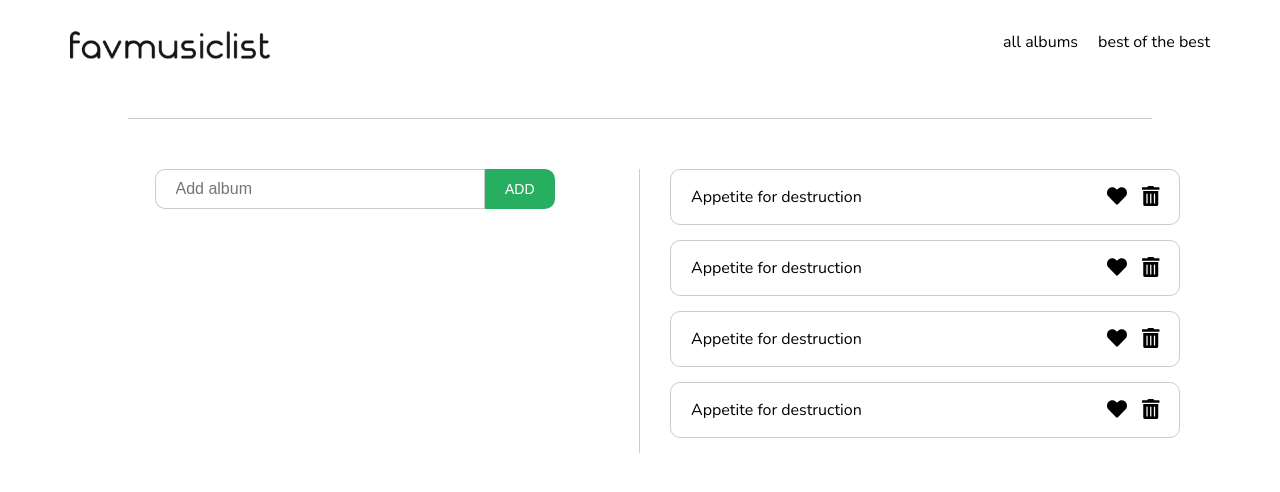
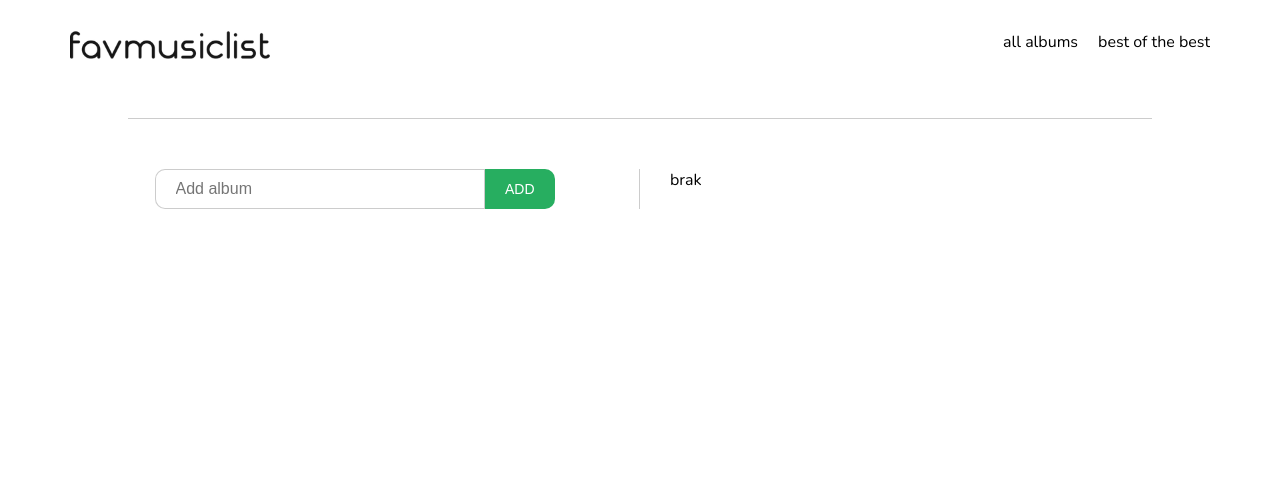
Before and after one commit to fluid14/fav-music-note, a React (Create React App) app: page /all in a window 1280 px wide. Shown: the top 492 px of the page. Built offline with nearby package versions, Linux system fonts and the light colour scheme.

Commit message:
album add function && show album list

```diff
--- a/src/components/AddForm/AddForm.js
+++ b/src/components/AddForm/AddForm.js
@@ -1,22 +1,35 @@
 import React, { Component } from 'react';
 import translate from 'translations/en.json';
 import styles from './AddForm.module.sass';
+import { AlbumListConsumer } from '../../context/AlbumsListContext';
 
 class AddForm extends Component {
   state = {
     value: '',
   };
 
-  handleChange = (e) => {
+  handleChange = e => {
     this.setState({ value: e.target.value });
   };
 
-  handleSubmit = () => {};
+  handleSubmit = (e, submitFunction, value) => {
+    e.preventDefault();
+    submitFunction(value);
+    this.setState({ value: '' });
+  };
 
   render() {
     const { value } = this.state;
     return (
-      <form className={styles.form} onSubmit={this.handleSubmit}>
+      <AlbumListConsumer>
+        {albumList => {
+          return (
+            <form
+              className={styles.form}
+              onSubmit={e => {
+                this.handleSubmit(e, albumList.addAlbum, value);
+              }}
+            >
               <input
                 className={styles.input}
                 type="text"
@@ -29,6 +42,9 @@ class AddForm extends Component {
               </button>
             </form>
           );
+        }}
+      </AlbumListConsumer>
+    );
   }
 }
 
--- a/src/components/AlbumsList/AlbumsList.js
+++ b/src/components/AlbumsList/AlbumsList.js
@@ -1,15 +1,22 @@
 import React, { Component } from 'react';
 import styles from './AlbumsList.module.sass';
 import ListItem from '../ListItem/ListItem';
+import { AlbumListConsumer } from '../../context/AlbumsListContext';
 
 class AlbumsList extends Component {
   render() {
     return (
       <ul className={styles.albumsList}>
-        <ListItem />
-        <ListItem />
-        <ListItem />
-        <ListItem />
+        <AlbumListConsumer>
+          {albumConsumer => {
+            const { albumList } = albumConsumer;
+            return albumList.length > 0 ? (
+              albumList.map(album => <ListItem key={album}>{album}</ListItem>)
+            ) : (
+              <p>brak</p>
+            );
+          }}
+        </AlbumListConsumer>
       </ul>
     );
   }
--- a/src/components/IconBtn/IconBtn.js
+++ b/src/components/IconBtn/IconBtn.js
@@ -13,7 +13,7 @@ const IconBtn = ({ icon, className, title }) => (
 export default IconBtn;
 
 IconBtn.propTypes = {
-  icon: PropTypes.element.isRequired,
+  icon: PropTypes.object.isRequired,
   className: PropTypes.string,
   title: PropTypes.string.isRequired,
 };
--- a/src/components/ListItem/ListItem.js
+++ b/src/components/ListItem/ListItem.js
@@ -1,12 +1,13 @@
 import React from 'react';
+import PropTypes from 'prop-types';
 import { faTrashAlt, faHeart } from '@fortawesome/free-solid-svg-icons';
 import translate from 'translations/en.json';
 import styles from './ListItem.module.sass';
 import IconBtn from '../IconBtn/IconBtn';
 
-const ListItem = () => (
+const ListItem = ({ children }) => (
   <li className={styles.listItem}>
-    <p className={styles.albumTitle}>Appetite for destruction</p>
+    <p className={styles.albumTitle}>{children}</p>
     <div className={styles.actionWrap}>
       <IconBtn icon={faHeart} title={translate.listItem.likeBtn} />
       <IconBtn icon={faTrashAlt} title={translate.listItem.deleteBtn} />
@@ -15,3 +16,7 @@ const ListItem = () => (
 );
 
 export default ListItem;
+
+ListItem.propTypes = {
+  children: PropTypes.string.isRequired,
+};
--- /dev/null
+++ b/src/context/AlbumsListContext.js
@@ -0,0 +1,53 @@
+import React, { Component } from 'react';
+import PropTypes from 'prop-types';
+
+const AlbumListContext = React.createContext();
+
+class AlbumListProvider extends Component {
+  state = {
+    albumList: [],
+  };
+
+  componentDidMount() {
+    const albums = JSON.parse(localStorage.getItem('albums'));
+    if (albums) {
+      this.setState({ albumList: albums });
+    }
+  }
+
+  addAlbum = item => {
+    if (item !== '') {
+      this.setState(
+        prevState => ({
+          albumList: [...prevState.albumList, item],
+        }),
+        () => localStorage.setItem('albums', JSON.stringify(this.state.albumList)),
+      );
+    }
+  };
+
+  render() {
+    const { children } = this.props;
+    const { albumList } = this.state;
+    console.log(albumList);
+    return (
+      <AlbumListContext.Provider value={{ albumList, addAlbum: this.addAlbum }}>
+        {children}
+      </AlbumListContext.Provider>
+    );
+  }
+}
+
+AlbumListProvider.propTypes = {
+  children: PropTypes.element.isRequired,
+};
+
+const AlbumListConsumer = ({ children }) => (
+  <AlbumListContext.Consumer>{children}</AlbumListContext.Consumer>
+);
+
+AlbumListConsumer.propTypes = {
+  children: PropTypes.element.isRequired,
+};
+
+export { AlbumListProvider, AlbumListConsumer };
--- a/src/views/App.js
+++ b/src/views/App.js
@@ -1,19 +1,21 @@
 import React from 'react';
 import { BrowserRouter as Router, Redirect, Switch, Route } from 'react-router-dom';
 import routes from 'routes/routes.json';
-// import AddForm from '../components/AddForm/AddForm';
 import GlobalTemplate from '../templates/GlobalTemplate';
 import AllAlbumsView from './AllAlbumsView/AllAlbumsView';
 import BestAlbumsView from './BestAlbumsView/BestAlbumsView';
+import { AlbumListProvider } from '../context/AlbumsListContext';
 
 const App = () => (
   <Router>
     <GlobalTemplate>
-      <Switch>
-        <Route exact path={routes.home} render={() => <Redirect to={routes.allAlbums} />} />
-        <Route exact path={routes.allAlbums} component={AllAlbumsView} />
-        <Route exact path={routes.bestAlbums} component={BestAlbumsView} />
-      </Switch>
+      <AlbumListProvider>
+        <Switch>
+          <Route exact path={routes.home} render={() => <Redirect to={routes.allAlbums} />} />
+          <Route exact path={routes.allAlbums} component={AllAlbumsView} />
+          <Route exact path={routes.bestAlbums} component={BestAlbumsView} />
+        </Switch>
+      </AlbumListProvider>
     </GlobalTemplate>
   </Router>
 );
```
Also changed, not shown: 1 other file (tests, documents, lock files or other folders). Lines whose indentation alone changed are shown as unchanged.
